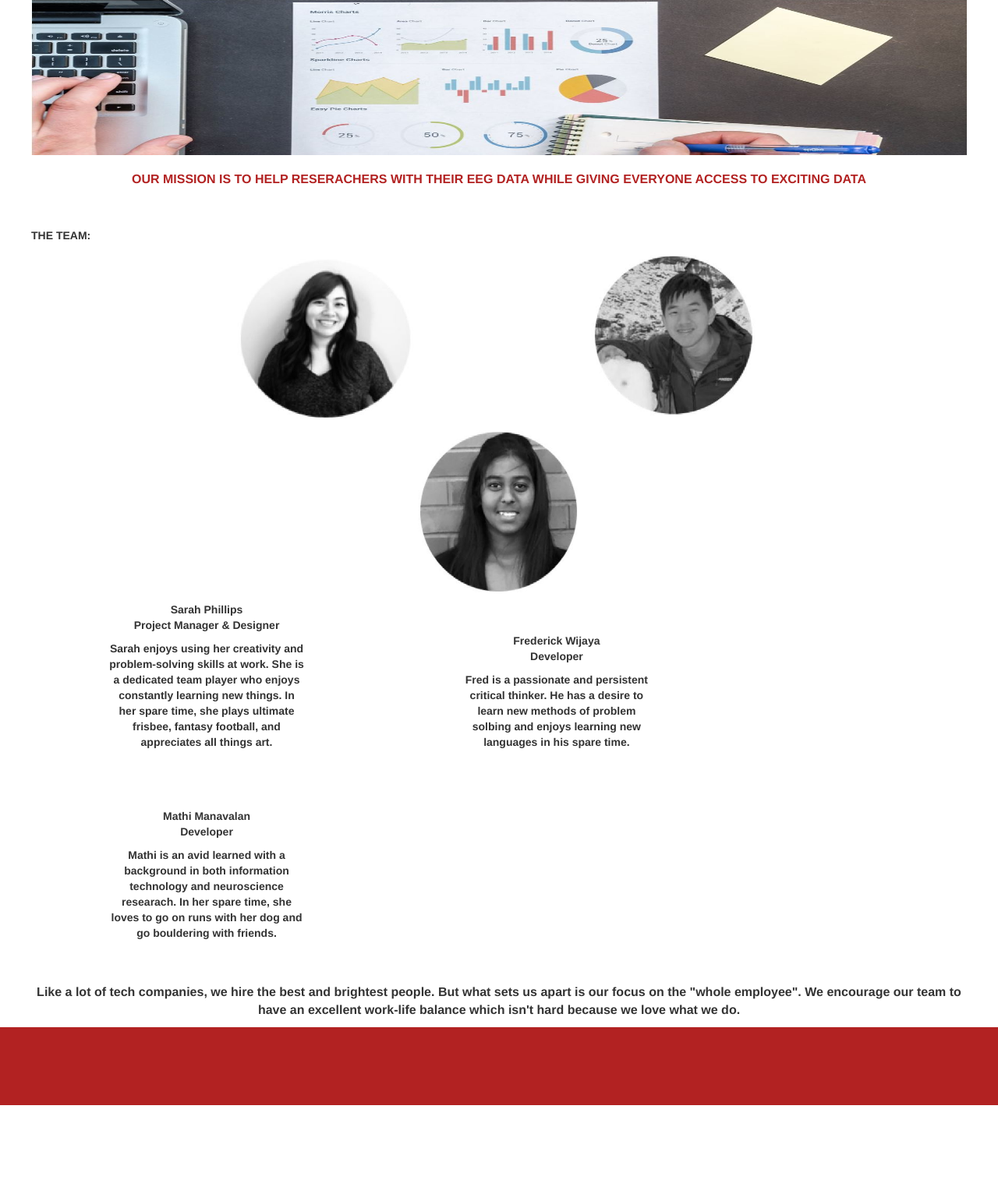
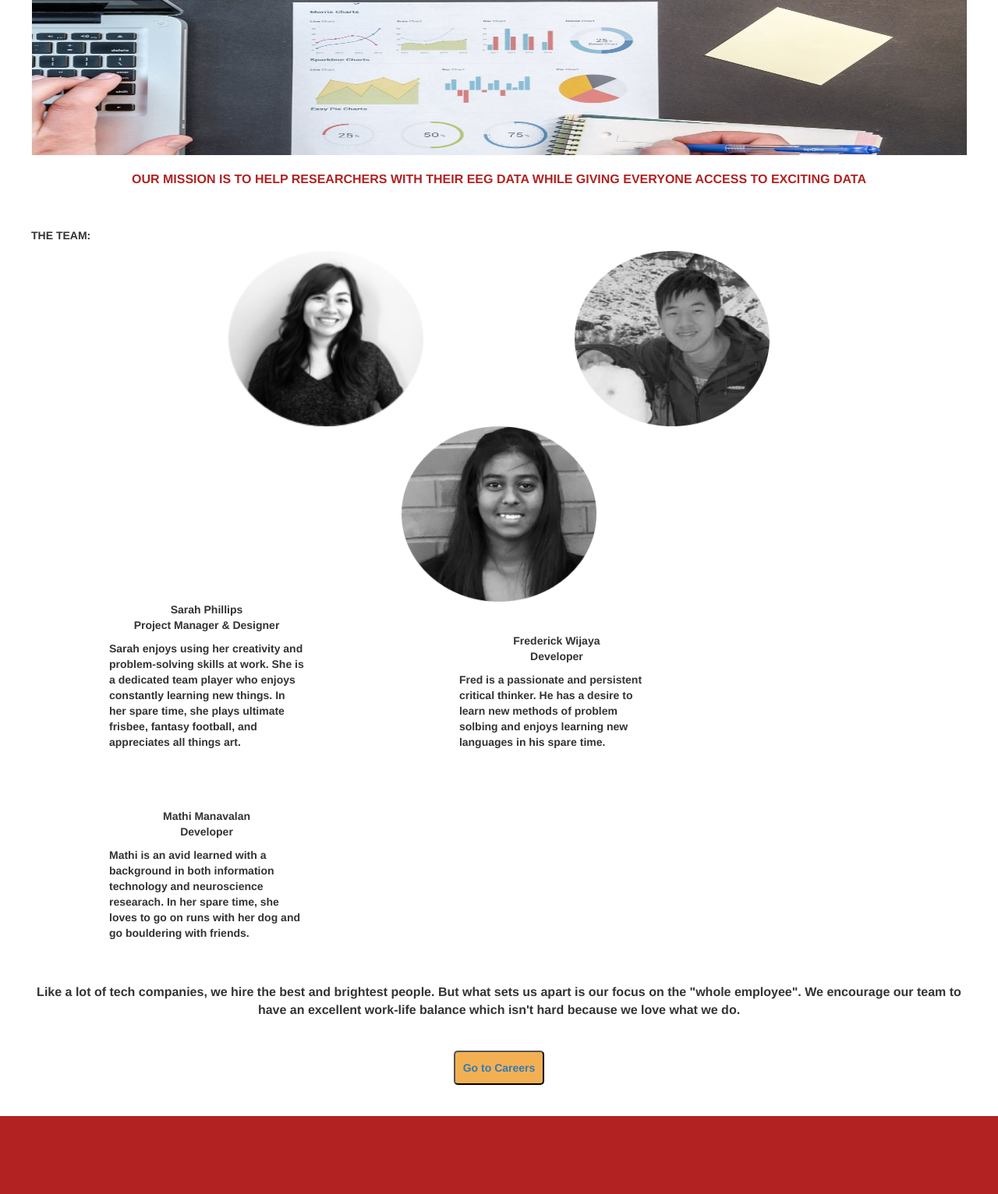
Before and after one commit to sarahp39/SynapseSolutions, a PHP site: page /aboutUs.php in a window 1280 px wide. Shown: the part 124-1656 px from the top of the page at 78% size. Before the commit the page ends 1542 px from the top, so only its background shows below. Run offline with PHP 8.4, Linux system fonts and the light colour scheme.

Commit message:
linked start and career btns; editted about page css

```diff
--- a/aboutUs.php
+++ b/aboutUs.php
@@ -30,46 +30,46 @@
 		<div id = "aboutMain">
 			<img src = "aboutLandingImg.jpg" id = "aboutLandingImg"> <!-- change image -->
 
-			<p id = "missionText" >OUR MISSION IS TO HELP RESERACHERS WITH THEIR EEG DATA WHILE GIVING EVERYONE ACCESS TO EXCITING DATA</p>
+			<p id = "missionText" >OUR MISSION IS TO HELP RESEARCHERS WITH THEIR EEG DATA WHILE GIVING EVERYONE ACCESS TO EXCITING DATA</p>
 
 
 			<div id = "us">
 				<p id = "theTeam"> THE TEAM: </p>
 
 				<div id = "profilePics" >
-					<img src = "sarah.jpg" alt = "Sarah Phillips" >
-					<img src = "fred.jpg" alt = "Frederick Wijaya" >
-					<img src = "mathi.jpg" alt = "Mathi Manavalan" >
+					<img src = "sarah.png" alt = "Sarah Phillips" >
+					<img src = "fred.png" alt = "Frederick Wijaya" >
+					<img src = "mathi.png" alt = "Mathi Manavalan" >
 
 				</div>
 
 				<div id = "teamBios">
 					<div id = "sarahBio">
-						<p id = "name"> Sarah Phillips <br>
+						<p class = "name"> Sarah Phillips <br>
 							Project Manager & Designer
 						</p>
 
-						<p>Sarah enjoys using her creativity and problem-solving skills at work. She is a dedicated team player who enjoys constantly learning new things. In her spare time, she plays ultimate frisbee, fantasy football, and appreciates all things art.
+						<p class = "desc" >Sarah enjoys using her creativity and problem-solving skills at work. She is a dedicated team player who enjoys constantly learning new things. In her spare time, she plays ultimate frisbee, fantasy football, and appreciates all things art.
 						</p>
 
 					</div>
 
 					<div id = "fredBio">
-						<p id = "name"> Frederick Wijaya <br>
+						<p class = "name"> Frederick Wijaya <br>
 							Developer
 						</p>
 
-						<p>Fred is a passionate and persistent critical thinker. He has a desire to learn new methods of problem solbing and enjoys learning new languages in his spare time.
+						<p class = "desc" >Fred is a passionate and persistent critical thinker. He has a desire to learn new methods of problem solbing and enjoys learning new languages in his spare time.
 						</p>
 
 					</div>
 
 					<div id = "mathiBio">
-						<p id = "name"> Mathi Manavalan <br>
+						<p class = "name"> Mathi Manavalan <br>
 							Developer
 						</p>
 
-						<p>Mathi is an avid learned with a background in both information technology and neuroscience researach. In her spare time, she loves to go on runs with her dog and go bouldering with friends.
+						<p class = "desc" >Mathi is an avid learned with a background in both information technology and neuroscience researach. In her spare time, she loves to go on runs with her dog and go bouldering with friends.
 						</p>
 
 					</div>
@@ -83,6 +83,16 @@
 			</p>
 		</div>
 
+		<div id = "careersBtn">
+			<a href = "aboutCareers.php">
+
+				<button class = "navBtn">
+					Go to Careers
+				</button>
+
+			</a>
+
+		</div>
 
 
 	</div> <!-- body id-->
--- a/common.php
+++ b/common.php
@@ -31,12 +31,14 @@
 		<div id = "loginModal" class = "modal" > <!-- myModal -->
 			<form id="sign-in"> <!-- modal content -->
 
-				<span class = "close">&times;</span>
+				<!--<span class = "close">&times;</span>-->
 
 				<fieldset>
 					<legend>Sign In</legend>
+
 					Email <br> <input id="si-email" type="text"><br>
 					Password <br> <input id="si-password" type="password"><br>
+
 					<input type="submit" name="Submit">
 				</fieldset>
 
@@ -47,14 +49,19 @@
 
 
 			<form id="sign-up">
+
+				<span class = "close">&times;</span>
+
 				<fieldset>
 					<legend>Sign Up:</legend>
-					Email: <input id="su-email" type="text"><br>
-					Username: <input id="su-username" type="text"><br>
-					First Name: <input id="su-fname" type="text">
-					Last Name: <input id="su-lname" type="text"><br>
-					Password: <input id="su-password" type="password"><br>
-					Password Confirmation: <input id="su-passwordconf" type="password"><br>
+
+					Email <br> <input id="su-email" type="text"><br>
+					Username <br> <input id="su-username" type="text"><br>
+					First Name <br> <input id="su-fname" type="text"><br>
+					Last Name <br> <input id="su-lname" type="text"><br>
+					Password <br> <input id="su-password" type="password"><br>
+					Password Confirmation <br> <input id="su-passwordconf" type="password"><br>
+
 					<input type="submit" name="Submit">
 				</fieldset>
 			</form>
--- a/index.css
+++ b/index.css
@@ -53,11 +53,15 @@ html {
     background-color: rgba(0,0,0,0.4); /* Black w/ opacity */
 }
 
+#loginModal {
+	margin: auto;
+}
+
 /* Modal Content/Box (model-content) */
 #sign-in {
     background-color: #fefefe;
-    margin: 15% auto; /* 15% from the top and centered */
-	margin-left: 20%;
+	/*margin: auto;*/
+    margin-left: 25%; /* 15% from the top and centered */
     padding: 20px;
     border: 1px solid #888;
     width: 25%; /* Could be more or less, depending on screen size */
@@ -66,14 +70,15 @@ html {
 
 #sign-up {
     background-color: #fefefe;
-    margin: 15% auto; /* 15% from the top and centered */
+    /*margin: auto;  15% from the top and centered */
+	/*margin: auto;*/
     padding: 20px;
     border: 1px solid #888;
-    width: 40%; /* Could be more or less, depending on screen size */
+    width: 25%; /* Could be more or less, depending on screen size */
 	display: inline-block;
 }
 
-#sign-in input {
+#loginModal input {
 
 	margin-bottom: 10px;
 }
@@ -184,14 +189,27 @@ html {
 }
 
 #teamBios div p {
+	font-weight: bold;
+}
+
+.name {
 	text-align: center;
-	font-weight: bold;
+}
+
+.desc {
+	text-align: left;
 }
 
 #SSDesc {
 	text-align: center;
 	font-weight: bold;
 	font-size: 12pt;
+}
+
+#careersBtn {
+	margin-top: 40px;
+	margin-bottom: 40px;
+	text-align: center;
 }
 
 
@@ -321,11 +339,11 @@ html {
 	margin-bottom: 40px;
 }
 
-#startBtn {
+.navBtn {
 	background-color: #F2B053;
 	font-weight: bold;
     padding: 10px;
-    border-radius: 10px;
+    border-radius: 5px;
 	/*display: block;*/
 }
 
--- a/index.js
+++ b/index.js
@@ -14,7 +14,7 @@ window.onload = function() {
 
 
 
-		// LOGIN SET UP
+		// LOGIN SET UP; CONNECT START FOR FREE BTN AS WELL
 
 
 
@@ -22,14 +22,21 @@ window.onload = function() {
 		modal = document.getElementById("loginModal");
 
 		// Get the button that opens the modal
-		var btn = document.getElementById("loginBtn");
+		var loginBtn = document.getElementById("loginBtn");
+
+		// Get the other button that also opens the modal
+		var startBtn = document.getElementById("startBtn");
 
 		// Get the <span> element that closes the modal
 		var span = document.getElementsByClassName("close")[0];
 
 
 		// When the user clicks on the button, open the modal
-		btn.onclick = function() {
+		loginBtn.onclick = function() {
+			modal.style.display = "block";
+		}
+
+		startBtn.onclick = function() {
 			modal.style.display = "block";
 		}
 
@@ -38,6 +45,7 @@ window.onload = function() {
 		span.onclick = function() {
 			modal.style.display = "none";
 		}
+
 
 
 
--- a/index.php
+++ b/index.php
@@ -48,7 +48,7 @@
 			</div>
 
 			<div id = "startBtnDiv" >
-				<button id = "startBtn">
+				<button class = "navBtn" id = "startBtn" >
 					Start for Free
 				</button>
 			</div>
```
Also changed, not shown: fred.JPG (deleted), fred.png (added), mathi.JPG (deleted), mathi.png (added), sarah.JPG (deleted), sarah.png (added).
